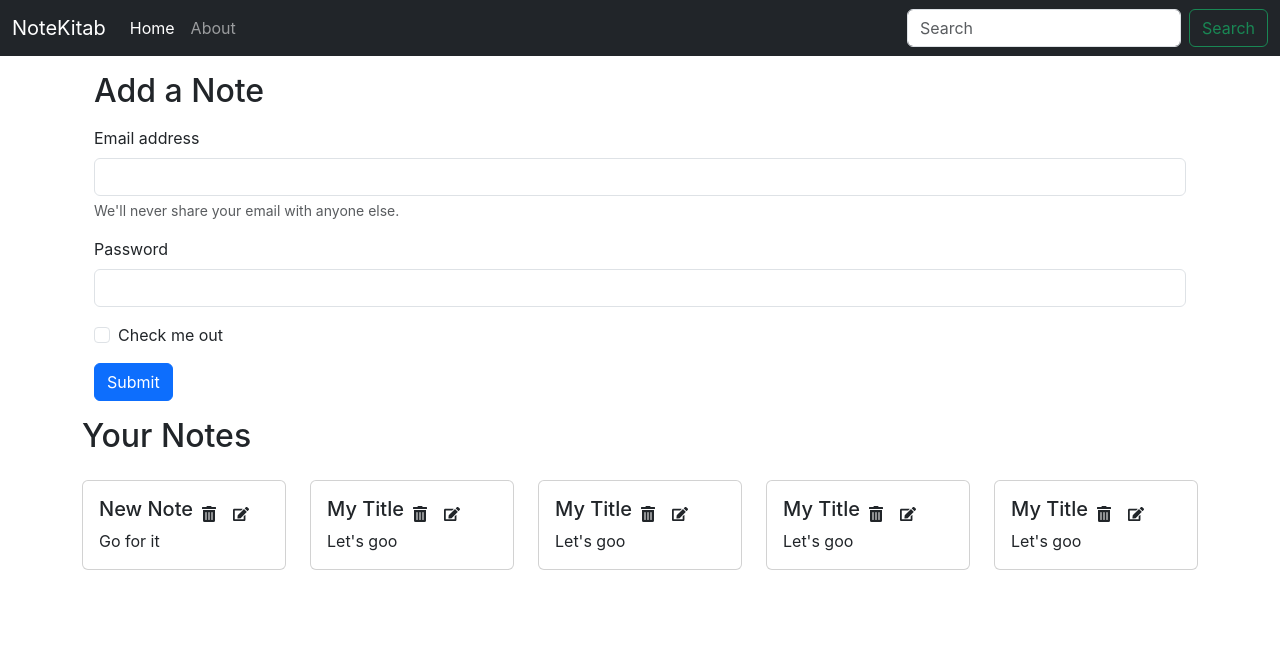
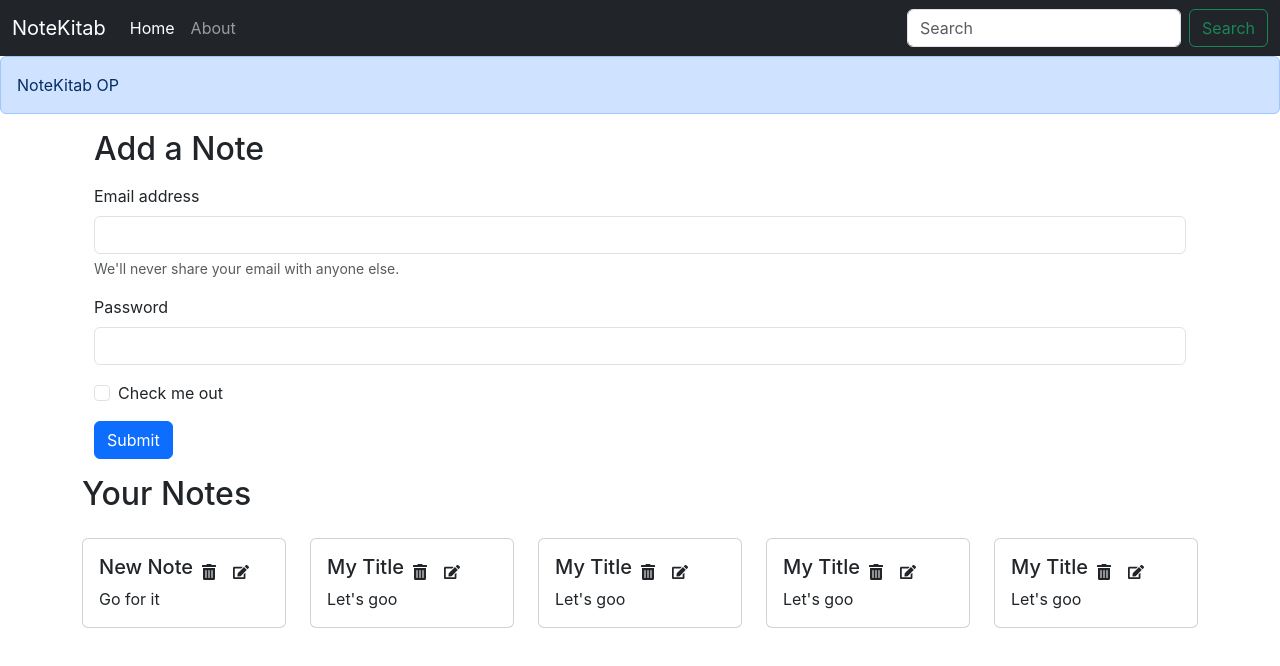
Before and after one commit to poudyalamit/NoteKitab, a React (Create React App) app: page / in a window 1280 px wide. Shown: the top 666 px of the page. Built offline with nearby package versions, Linux system fonts and the light colour scheme.

Commit message:
added alert file to render some alerts

```diff
--- a/src/App.js
+++ b/src/App.js
@@ -8,6 +8,7 @@ import Navbar from './Components/Navbar';
 import Home from './Components/Home';
 import About from './Components/About';
 import NoteState from './Context/notes/NoteState';
+import Alert from './Components/Alert';
 
 function App() {
   return (
@@ -16,6 +17,7 @@ function App() {
 
       <Router>
         <Navbar />
+        <Alert message='NoteKitab OP'/>
         <div className="container">
         <Routes>
           <Route exact path="/" element={<Home />}></Route>
--- /dev/null
+++ b/src/Components/Alert.js
@@ -0,0 +1,11 @@
+import React from 'react'
+
+export default function Alert(props) {
+    return (
+        <div>
+            <div className="alert alert-primary" role="alert">
+               {props.message}
+            </div>
+        </div>
+    )
+}
```
